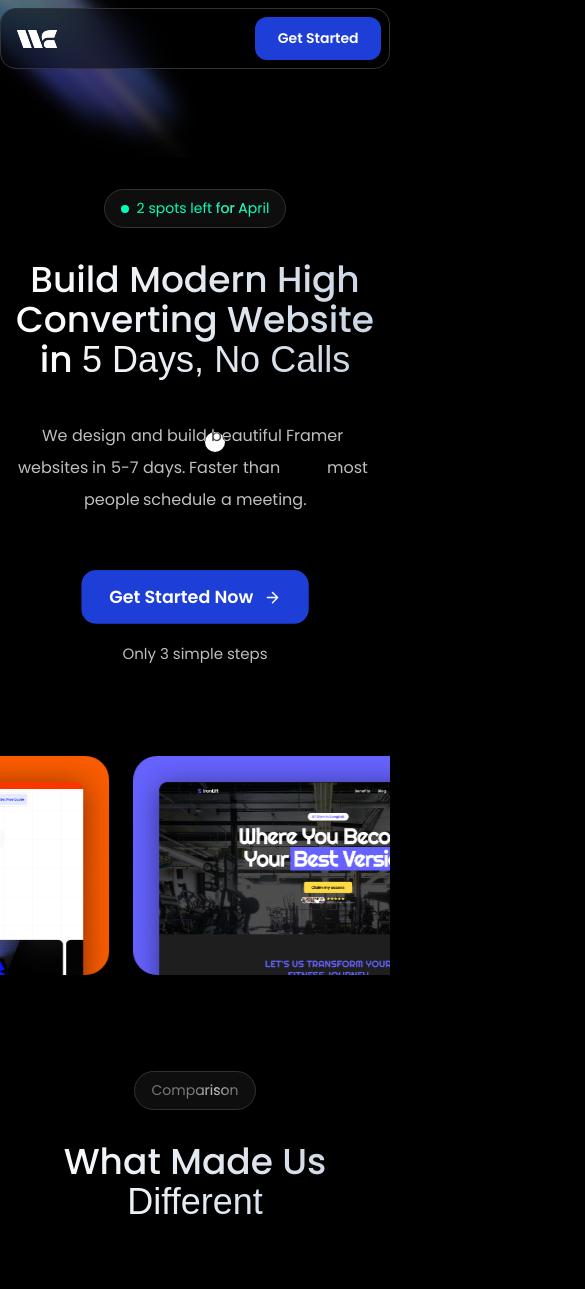
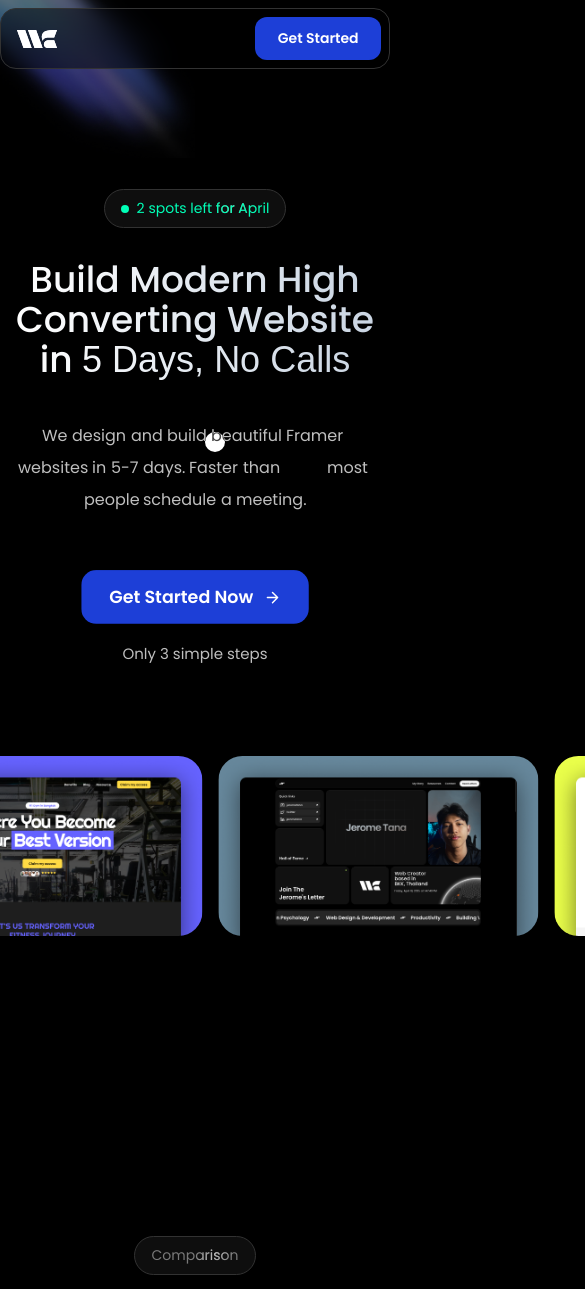
Before and after one commit to JeromeTana/webcraftsman, a Next.js app: page / in a window 390 px wide. Shown: the top 1289 px of the page, 585 px wide, since content can reach past the window. Built offline with nearby package versions, Linux system fonts and the light colour scheme; a web font is replaced by a local one.

Commit message:
feat: Add react-use-measure for improved layout handling in WorkCarousel component

```diff
--- a/package.json
+++ b/package.json
@@ -16,6 +16,7 @@
     "react": "^19.0.0",
     "react-dom": "^19.0.0",
     "react-spring": "^9.7.5",
+    "react-use-measure": "^2.1.7",
     "swiper": "^11.2.6",
     "tailwind-merge": "^3.2.0"
   },
--- a/src/Components/WorkCarousel.tsx
+++ b/src/Components/WorkCarousel.tsx
@@ -1,58 +1,87 @@
 "use client";
-import { Swiper, SwiperSlide } from "swiper/react";
-import "swiper/css";
 
-import { Autoplay } from "swiper/modules";
 import Image from "next/image";
+import useMeasure from "react-use-measure";
+import { motion, animate, useMotionValue } from "framer-motion";
+import { useEffect, useState } from "react";
 
-export default () => {
 const slidesImg = [
   "/DevWhoLifts.png",
   "/IronLift.png",
   "/JeromeTana.png",
   "/FitDad.png",
 ];
+
+const FAST_DURATION = 20;
+const SLOW_DURATION = 40;
+
+export default () => {
+  const [duration, setDuration] = useState(FAST_DURATION);
+
+  let [ref, { width }] = useMeasure();
+
+  const xTranslation = useMotionValue(0);
+
+  const [mustFinish, setMustFinish] = useState(false);
+  const [rerender, setRender] = useState(false);
+
+  useEffect(() => {
+    let controls;
+    let finalPosition = -width / 2 - 8;
+
+    if (mustFinish) {
+      controls = animate(xTranslation, [xTranslation.get(), finalPosition], {
+        ease: "linear",
+        duration: duration * (1 - xTranslation.get() / finalPosition),
+        onComplete: () => {
+          setMustFinish(false);
+          setRender(!rerender);
+        },
+      });
+    } else {
+      controls = animate(xTranslation, [0, finalPosition], {
+        ease: "linear",
+        duration: duration,
+        repeat: Infinity,
+        repeatType: "loop",
+        repeatDelay: 0,
+      });
+    }
+
+    return controls?.stop;
+  }, [xTranslation, width, duration, rerender]);
   return (
-    <Swiper
-      modules={[Autoplay]}
-      loop={true}
-      autoplay={{
-        delay: 0,
-        disableOnInteraction: false,
+    <div className="relative w-full h-96">
+      <motion.div
+        className="absolute left-0 flex gap-4"
+        ref={ref}
+        style={{
+          x: xTranslation,
         }}
-      speed={10000}
-      spaceBetween={24}
-      breakpoints={
-        {
-          640: {
-            slidesPerView: 1.2,
-          },
-          768: {
-            slidesPerView: 2.5,
-          },
-          1024: {
-            slidesPerView: 3.5,
-          },
-        }
-      }
-      grabCursor={true}
-      draggable={false}
-      className="swiper-free-mode"
+        onHoverStart={() => {
+          setMustFinish(true);
+          setDuration(SLOW_DURATION);
+        }}
+        onHoverEnd={() => {
+          setMustFinish(true);
+          setDuration(FAST_DURATION);
+        }}
       >
-      {slidesImg.map((slide, index) => (
-        <SwiperSlide key={index}>
-          <div className="bg-foreground w-full aspect-video rounded-3xl overflow-clip">
+        {[...slidesImg, ...slidesImg].map((img, index) => (
+          <div
+            key={index}
+            className="relative aspect-video w-80 md:w-xl rounded-3xl overflow-hidden"
+          >
             <Image
-              src={slide}
+              src={img}
               alt="work"
               width={1000}
               height={1000}
-              className="w-full h-full object-cover object-top"
-              priority
+              className="w-full h-full object-cover object-top group-hover:scale-105 duration-300"
             />
           </div>
-        </SwiperSlide>
         ))}
-    </Swiper>
+      </motion.div>
+    </div>
   );
 };
```
Also changed, not shown: 1 other file (tests, documents, lock files or other folders). Lines whose indentation alone changed are shown as unchanged.
